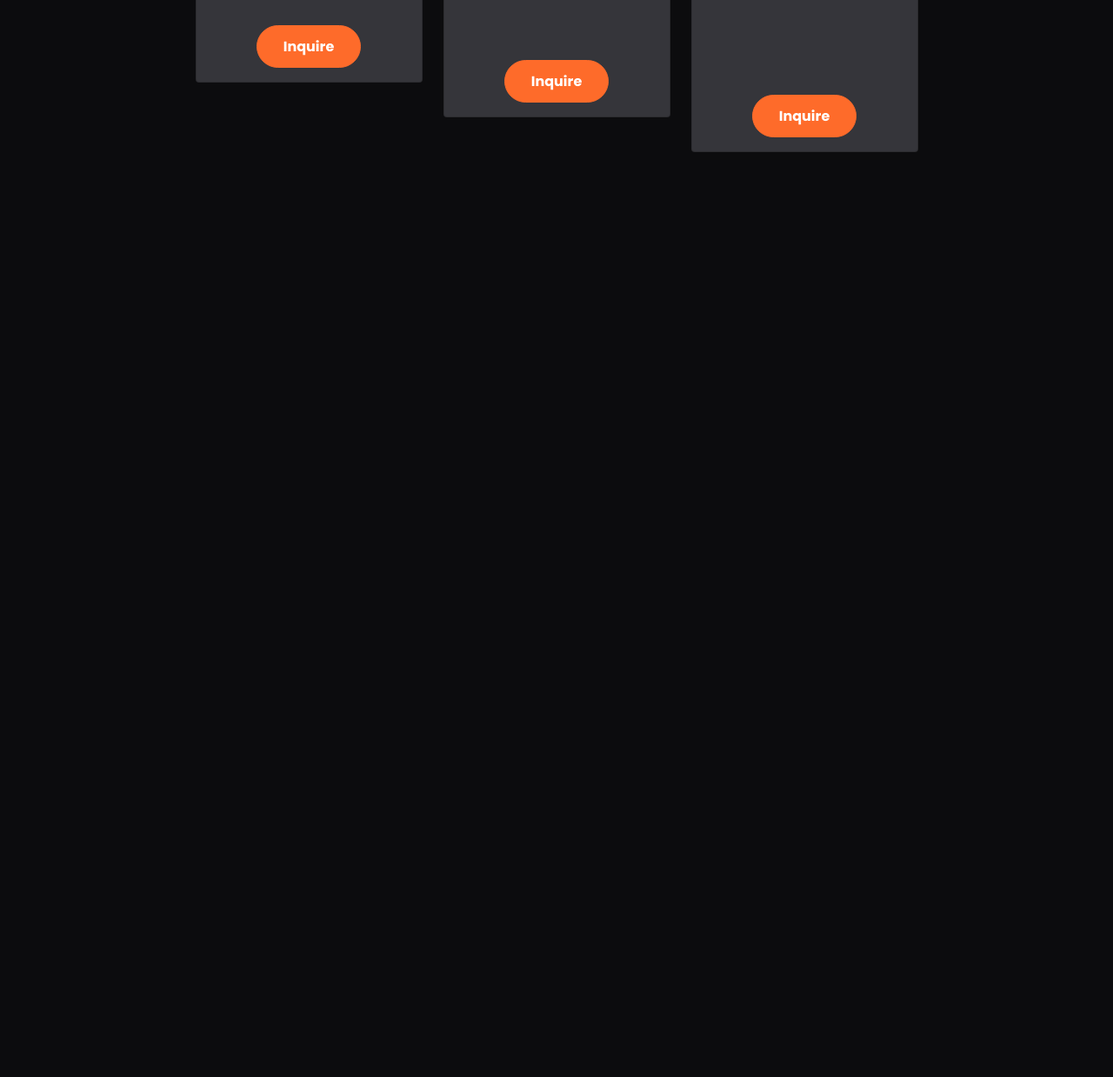
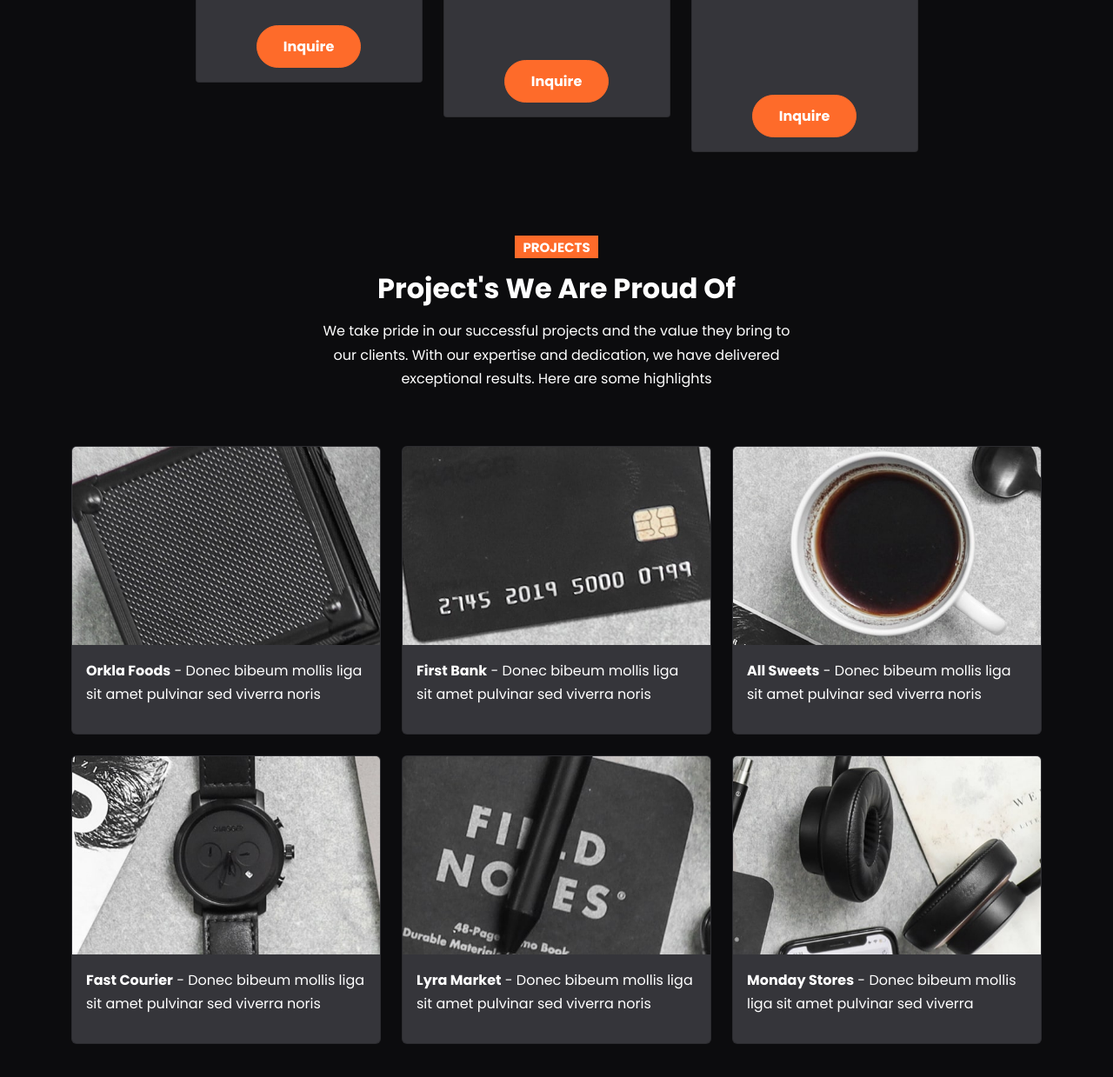
Before and after one commit to rodlez/bootstrap-vera, a website: page index.html in a window 1280 px wide. Shown: the part 6144-7383 px from the top of the page at 87% size. Before the commit the page ends 6319 px from the top, so only its background shows below. Drawn offline with nearby package versions, Linux system fonts and the light colour scheme; files that its build step writes are made by us from their sources.

Commit message:
Add Projects Section

```diff
--- a/index.html
+++ b/index.html
@@ -609,6 +609,108 @@
       </div>
     </section>
 
+    <!-- Projects, 2 row, 3 col using cards open as a modal -->
+    <section id="projects" class="projects my-6">
+      <div class="container">
+        <div class="row mb-5">
+          <div class="col-md-6 offset-md-3 d-flex flex-column align-items-center text-center">
+            <h5><span class="badge bg-primary rounded-0 text-uppercase">
+              Projects
+            </span></h5>
+            <h2 class="fw-bold">Project's We Are Proud Of</h2>
+            <p>  We take pride in our successful projects and the value they bring to
+              our clients. With our expertise and dedication, we have delivered
+              exceptional results. Here are some highlights</p>
+          </div>
+        </div>
+        <!-- Projects Row 1 -->
+        <div class="row">
+          <div class="col-md-4 mb-4">
+            <div class="card bg-secondary">
+              <a data-bs-toggle="modal" data-bs-target="#modal1">
+                <img src="images/project-1.jpg" alt="" class="card-img-top">
+                <div class="card-body">
+                  <p>
+                    <strong>Orkla Foods</strong> - Donec bibeum mollis liga sit amet
+                pulvinar sed viverra noris
+                  </p>
+                </div>
+              </a>
+            </div>
+          </div>
+          <div class="col-md-4 mb-4">
+            <div class="card bg-secondary">
+              <a data-bs-toggle="modal" data-bs-target="#modal2">
+                <img src="images/project-2.jpg" alt="" class="card-img-top">
+                <div class="card-body">
+                  <p>
+                    <strong>First Bank</strong> - Donec bibeum mollis liga sit amet
+                    pulvinar sed viverra noris
+                  </p>
+                </div>
+              </a>
+            </div>
+          </div>
+          <div class="col-md-4 mb-4">
+            <div class="card bg-secondary">
+              <a data-bs-toggle="modal" data-bs-target="#modal3">
+                <img src="images/project-3.jpg" alt="" class="card-img-top">
+                <div class="card-body">
+                  <p>
+                    <strong>All Sweets</strong> - Donec bibeum mollis liga sit amet
+                pulvinar sed viverra noris
+                  </p>
+                </div>
+              </a>
+            </div>
+          </div>
+        </div>
+
+        <!-- Projects Row 2 -->
+        <div class="row">
+          <div class="col-md-4 mb-4">
+            <div class="card bg-secondary">
+              <a data-bs-toggle="modal" data-bs-target="#modal4">
+                <img src="images/project-4.jpg" alt="" class="card-img-top">
+                <div class="card-body">
+                  <p>
+                    <strong>Fast Courier</strong> - Donec bibeum mollis liga sit
+                amet pulvinar sed viverra noris
+                  </p>
+                </div>
+              </a>
+            </div>
+          </div>
+          <div class="col-md-4 mb-4">
+            <div class="card bg-secondary">
+              <a data-bs-toggle="modal" data-bs-target="#modal5">
+                <img src="images/project-5.jpg" alt="" class="card-img-top">
+                <div class="card-body">
+                  <p>
+                    <strong>Lyra Market</strong> - Donec bibeum mollis liga sit amet
+                pulvinar sed viverra noris
+                  </p>
+                </div>
+              </a>
+            </div>
+          </div>
+          <div class="col-md-4 mb-4">
+            <div class="card bg-secondary">
+              <a data-bs-toggle="modal" data-bs-target="#modal6">
+                <img src="images/project-6.jpg" alt="" class="card-img-top">
+                <div class="card-body">
+                  <p>
+                    <strong>Monday Stores</strong> - Donec bibeum mollis liga sit
+                    amet pulvinar sed viverra
+                  </p>
+                </div>
+              </a>
+            </div>
+          </div>
+        </div>
+      </div>
+    </section>
+
     <script src="js/replaceme.min.js"></script>
     <script src="js/bootstrap.bundle.min.js"></script>
     <script src="js/script.js"></script>
```
